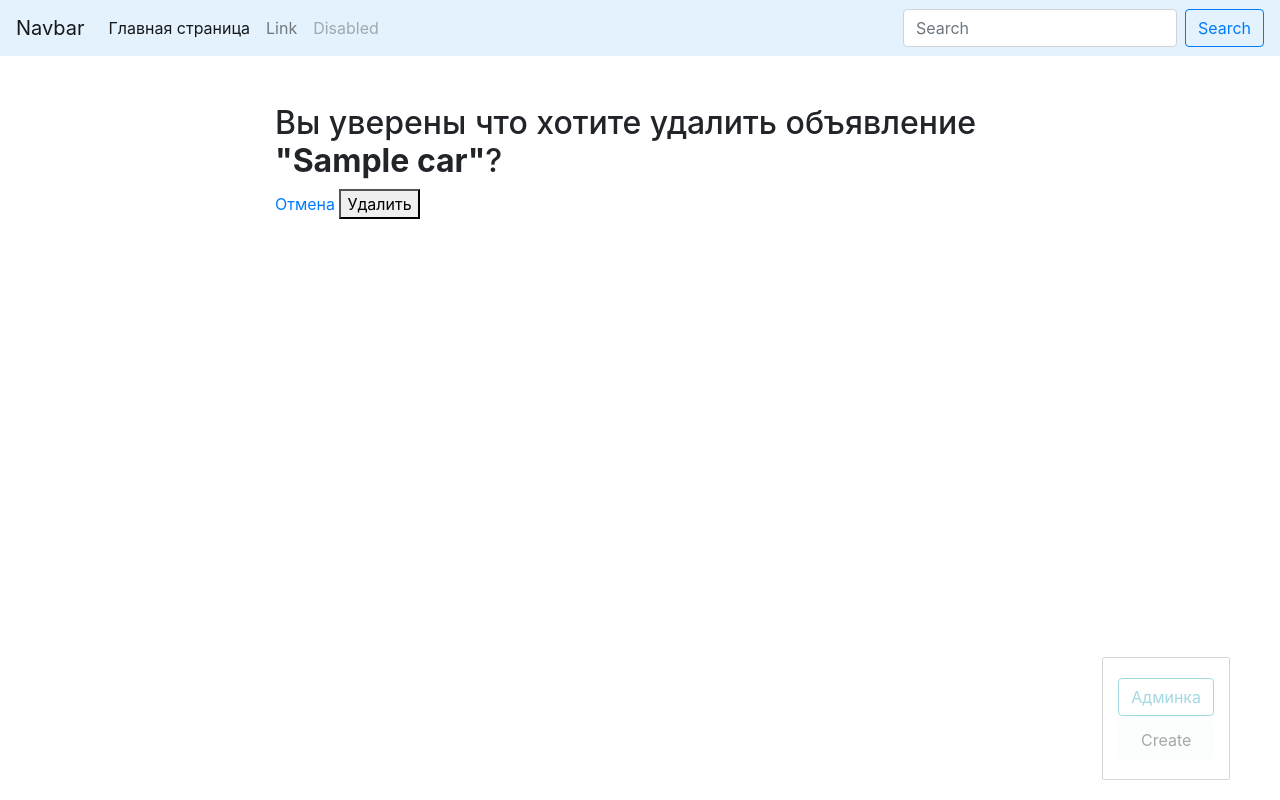
After one commit to ipsorus/bulletin_board, a Django app: page /bulletin_board/car/1/delete/ in a window 1280 px wide. The commit adds this page. Run offline with Django 3.2, Linux system fonts and the light colour scheme; a user stored in the database is signed in; tables that the repository leaves empty hold one stand-in row (values such as "Sample post"); some libraries are stand-ins or nearby versions.

Commit message:
Добавил возможность удаления объявления и ограничение удаления и изменения объявления НЕАДМИНАМ

```diff
--- a/bulletin/bulletin/settings.py
+++ b/bulletin/bulletin/settings.py
@@ -121,7 +121,9 @@ USE_TZ = True
 # https://docs.djangoproject.com/en/2.2/howto/static-files/
 
 STATIC_URL = '/static/'
-STATIC_ROOT = os.path.join(BASE_DIR, 'static')
+STATICFILES_DIRS = [
+    os.path.join(BASE_DIR, 'static')
+]
 
 MEDIA_URL = '/media/'
 MEDIA_ROOT = os.path.join(BASE_DIR, 'media')
--- a/bulletin/bulletin/urls.py
+++ b/bulletin/bulletin/urls.py
@@ -20,8 +20,10 @@ from django.conf import settings
 from django.conf.urls.static import static
 from django.contrib.staticfiles.urls import staticfiles_urlpatterns
 
+from .views import redirect_main_page
 
 urlpatterns = [
+    path('', redirect_main_page),
     path('admin/', admin.site.urls),
     path('bulletin_board/', include('bulletin_board.urls'))
 
--- a/bulletin/bulletin/views.py
+++ b/bulletin/bulletin/views.py
@@ -1,4 +1,5 @@
 from django.http import HttpResponse
+from django.shortcuts import redirect
 
-def hello(request):
-    return HttpResponse('Hello world')
+def redirect_main_page(request):
+    return redirect('cars_list_url',permanent=True)
--- a/bulletin/bulletin_board/forms.py
+++ b/bulletin/bulletin_board/forms.py
@@ -2,7 +2,7 @@ from django import forms
 from .models import *
 
 
-class PostForm(forms.ModelForm):
+class CarForm(forms.ModelForm):
     class Meta:
         model = Car
         fields = ['car_title', 'price', 'seller', 'phone', 'car_description', 'avito_item', 'car_brand',
--- a/bulletin/bulletin_board/models.py
+++ b/bulletin/bulletin_board/models.py
@@ -38,10 +38,13 @@ class Car(models.Model):
     engine_volume = models.FloatField(blank=True, null= True)
 
     def get_absolute_url(self):
-        return reverse('post_detail_url', kwargs={'id': self.id})
+        return reverse('car_detail_url', kwargs={'id':self.id})
 
     def get_update_url(self):
-        return reverse('post_update_url', kwargs={'id': self.id})
+        return reverse('car_update_url', kwargs={'id':self.id})
+
+    def get_delete_url(self):
+        return reverse('car_delete_url', kwargs={'id':self.id})
 
 
     def __str__(self):
@@ -51,7 +54,7 @@ class Photos(models.Model):
 
     image_data_link = models.ImageField(upload_to='photos/%Y/%m/%d')
     image_url = models.URLField(blank=True)
-    car = models.ForeignKey(Car, on_delete = models.CASCADE, related_name='resultimage')
+    car = models.ForeignKey(Car, on_delete = models.CASCADE, related_name='all_images')
 
     def get_remote_url(self):
         if self.image_url and not self.image_data_link:
--- /dev/null
+++ b/bulletin/bulletin_board/static/css/styles.css
@@ -0,0 +1,22 @@
+.admin-panel{
+    border: 1px solid #999;
+    border-radius: 2px;
+    position: fixed;
+    right: 50px;
+    bottom: 20px;
+    opacity: 0.4;
+    padding: 15px;
+}
+
+.admin-panel:hover {
+    opacity: 1;
+}
+
+.admin-panel a{
+    display: block;
+    margin: 5px 0;
+}
+
+a.edit, a.delete {
+    display: none;
+}
--- a/bulletin/bulletin_board/templates/bulletin_board/base_main.html
+++ b/bulletin/bulletin_board/templates/bulletin_board/base_main.html
@@ -1 +1,7 @@
 {% extends 'base.html' %}
+
+{% block admin-panel %}
+    <a href="{% url 'car_create_url' %}" class="btn btn-light">Create</a>
+    <a href="{{ admin_object.get_update_url }}" class="btn btn-light edit" style="{% if detail %}display: block;{% endif %}">Edit</a>
+    <a href="{{ admin_object.get_delete_url }}" class="btn btn-danger delete" style="{% if detail %}display: block;{% endif %}">Delete</a>
+{% endblock %}
--- a/bulletin/bulletin_board/templates/bulletin_board/car_create_form.html
+++ b/bulletin/bulletin_board/templates/bulletin_board/car_create_form.html
@@ -5,7 +5,7 @@
 {% endblock %}
 
 {% block content %}
-    <form class="" action="{% url 'post_create_url' %}" method="post">
+    <form class="" action="{{ car.car_create_url }}" method="post">
         {% csrf_token %}
         {% for field in form %}
             <div class="form-group">
--- /dev/null
+++ b/bulletin/bulletin_board/templates/bulletin_board/car_delete_form.html
@@ -0,0 +1,15 @@
+{% extends 'bulletin_board/base_main.html' %}
+
+{% block title %}
+    Delete car "{{ car.car_title }}" - {{ block.super }}
+{% endblock %}
+
+{% block content %}
+    <form action="{{ car.car_delete_url }}" method="post">
+        {% csrf_token %}
+        <h2>Вы уверены что хотите удалить объявление <b>"{{ car.car_title }}"</b>?</h2>
+        <a href="{{ car.get_absolute_url }}">Отмена</a>
+        <button class="submit" name="button" class="btn btn-danger">Удалить</button>
+    </form>
+
+{% endblock %}
--- a/bulletin/bulletin_board/templates/bulletin_board/car_update_form.html
+++ b/bulletin/bulletin_board/templates/bulletin_board/car_update_form.html
@@ -5,7 +5,7 @@
 {% endblock %}
 
 {% block content %}
-    <form class="" action="{{ post.get_update_url }}" method="post">
+    <form class="" action="{{ car.get_update_url }}" method="post">
         {% csrf_token %}
         {% for field in form %}
             <div class="form-group">
--- a/bulletin/bulletin_board/templates/bulletin_board/includes/post_card_template.html
+++ b/bulletin/bulletin_board/templates/bulletin_board/includes/car_card_template.html
@@ -1,7 +1,7 @@
 <div class="card mb-4">
   <div>
     <p>
-    {% for image in car.resultimage.all %}
+    {% for image in car.all_images.all %}
         <img src="{{ image.image_data_link.url }}" class="card-img-top" alt="..." style='width:200px'>
     {% endfor %}
     </p>
--- a/bulletin/bulletin_board/templates/bulletin_board/index.html
+++ b/bulletin/bulletin_board/templates/bulletin_board/index.html
@@ -1,6 +1,4 @@
 {% extends 'bulletin_board/base_main.html' %}
-{% load static %}
-
 
 
 {% block title %}
@@ -10,6 +8,6 @@
 {% block content %}
 <h1 class="mb-5">Posts:</h1>
     {% for car in cars %}
-        {% include 'bulletin_board/includes/post_card_template.html' %}
+        {% include 'bulletin_board/includes/car_card_template.html' %}
     {% endfor %}
 {% endblock %}
--- a/bulletin/bulletin_board/urls.py
+++ b/bulletin/bulletin_board/urls.py
@@ -3,9 +3,10 @@ from .views import *
 
 
 urlpatterns = [
-    path('', posts_list, name='posts_list_url'),
-    path('post/create/', PostCreate.as_view(), name="post_create_url"),
-    path('post/<str:id>/', PostDetail.as_view(), name="post_detail_url"),
-    path('post/<str:id>/update/', PostUpdate.as_view(), name="post_update_url")
+    path('', cars_list, name='cars_list_url'),
+    path('car/create/', CarCreate.as_view(), name="car_create_url"),
+    path('car/<str:id>/', CarDetail.as_view(), name="car_detail_url"),
+    path('car/<str:id>/update/', CarUpdate.as_view(), name="car_update_url"),
+    path('car/<str:id>/delete/', CarDelete.as_view(), name="car_delete_url")
 
 ]
--- a/bulletin/bulletin_board/utils.py
+++ b/bulletin/bulletin_board/utils.py
@@ -10,7 +10,7 @@ class ObjectDetailMixin:
 
     def get(self,request,id):
         obj = get_object_or_404(self.model, id__iexact=id)
-        return render(request, self.template, context={self.model.__name__.lower(): obj})
+        return render(request, self.template, context={self.model.__name__.lower(): obj, 'admin_object': obj, 'detail': True})
 
 class ObjectCreateMixin:
     model_form = None
@@ -45,3 +45,17 @@ class ObjectUpdateMixin:
             new_obj = bound_form.save()
             return redirect(new_obj)
         return render(redirect, self.template, context={'form': bound_form, self.model.__name.lower(): obj})
+
+class ObjectDeleteMixin:
+    model = None
+    template = None
+    redirect_url = None
+
+    def get(self, request, id):
+        obj = self.model.objects.get(id__iexact=id)
+        return render(request, self.template, context={self.model.__name__.lower():obj})
+
+    def post(self, request, id):
+        obj = self.model.objects.get(id__iexact=id)
+        obj.delete()
+        return redirect(reverse(self.redirect_url))
--- a/bulletin/bulletin_board/views.py
+++ b/bulletin/bulletin_board/views.py
@@ -1,27 +1,37 @@
 from django.shortcuts import render
 from django.shortcuts import redirect
+from django.urls import reverse
 from django.shortcuts import get_object_or_404
 from django.views.generic import View
+from django.contrib.auth.mixins import LoginRequiredMixin
 
 from .models import *
 from .utils import *
-from .forms import PostForm
+from .forms import CarForm
 
 
-def posts_list(request):
+def cars_list(request):
     cars = Car.objects.all()
     return render(request,'bulletin_board/index.html', context={'cars': cars})
 
 
-class PostDetail(ObjectDetailMixin, View):
+class CarDetail(ObjectDetailMixin, View):
     model = Car
-    template = 'bulletin_board/post_detail.html'
+    template = 'bulletin_board/car_detail.html'
 
-class PostCreate(ObjectCreateMixin, View):
-    model_form = PostForm
+class CarCreate(LoginRequiredMixin, ObjectCreateMixin, View):
+    model_form = CarForm
     template = 'bulletin_board/car_create_form.html'
+    raise_exception = True
 
-class PostUpdate(ObjectUpdateMixin, View):
+class CarUpdate(LoginRequiredMixin, ObjectUpdateMixin, View):
     model = Car
-    model_form = PostForm
+    model_form = CarForm
     template = 'bulletin_board/car_update_form.html'
+    raise_exception = True
+
+class CarDelete(LoginRequiredMixin, ObjectDeleteMixin, View):
+    model = Car
+    template = 'bulletin_board/car_delete_form.html'
+    redirect_url = 'cars_list_url'
+    raise_exception = True
--- a/bulletin/templates/base.html
+++ b/bulletin/templates/base.html
@@ -1,3 +1,4 @@
+{% load static %}
 <!DOCTYPE html>
 <html lang="ru">
 <head>
@@ -5,6 +6,7 @@
     <meta http-equiv="X-UA-Compatible" content="IE=edge,chrome=1">
     <meta name="viewport" content="width=device-width, initial-scale=1.0">
     <link rel="stylesheet" href="https://stackpath.bootstrapcdn.com/bootstrap/4.3.1/css/bootstrap.min.css" integrity="sha384-ggOyR0iXCbMQv3Xipma34MD+dH/1fQ784/j6cY/iJTQUOhcWr7x9JvoRxT2MZw1T" crossorigin="anonymous">
+    <link rel="stylesheet" href="{% static 'css/styles.css' %}">
     <title>
         {% block title %}
             Доска объявлений
@@ -22,7 +24,7 @@
     <div class="collapse navbar-collapse" id="navbarSupportedContent">
         <ul class="navbar-nav mr-auto">
             <li class="nav-item active">
-                <a class="nav-link" href="{% url 'posts_list_url' %}">Главная страница</a>
+                <a class="nav-link" href="{% url 'cars_list_url' %}">Главная страница</a>
             </li>
             <li class="nav-item">
                 <a class="nav-link" href="#">Link</a>
@@ -46,5 +48,15 @@
     </div>
 </div>
 
+{% if request.user.is_authenticated and request.user.is_staff %}
+    <div class="admin-panel align-items-center">
+        <a href='/admin' class="btn btn-outline-info">Админка</a>
+        {% block admin-panel %}{% endblock %}
+    </div>
+{% endif %}
+
+<script src="https://code.jquery.com/jquery-3.3.1.slim.min.js" integrity="sha384-q8i/X+965DzO0rT7abK41JStQIAqVgRVzpbzo5smXKp4YfRvH+8abtTE1Pi6jizo" crossorigin="anonymous"></script>
+<script src="https://cdnjs.cloudflare.com/ajax/libs/popper.js/1.14.7/umd/popper.min.js" integrity="sha384-UO2eT0CpHqdSJQ6hJty5KVphtPhzWj9WO1clHTMGa3JDZwrnQq4sF86dIHNDz0W1" crossorigin="anonymous"></script>
+<script src="https://stackpath.bootstrapcdn.com/bootstrap/4.3.1/js/bootstrap.min.js" integrity="sha384-JjSmVgyd0p3pXB1rRibZUAYoIIy6OrQ6VrjIEaFf/nJGzIxFDsf4x0xIM+B07jRM" crossorigin="anonymous"></script>
 </body>
 </html>
```
Also changed, not shown: bulletin/parser_auto.py (+5 -5 lines), bulletin/bulletin_board/templates/bulletin_board/car_detail.html (renamed from bulletin/bulletin_board/templates/bulletin_board/post_detail.html).
